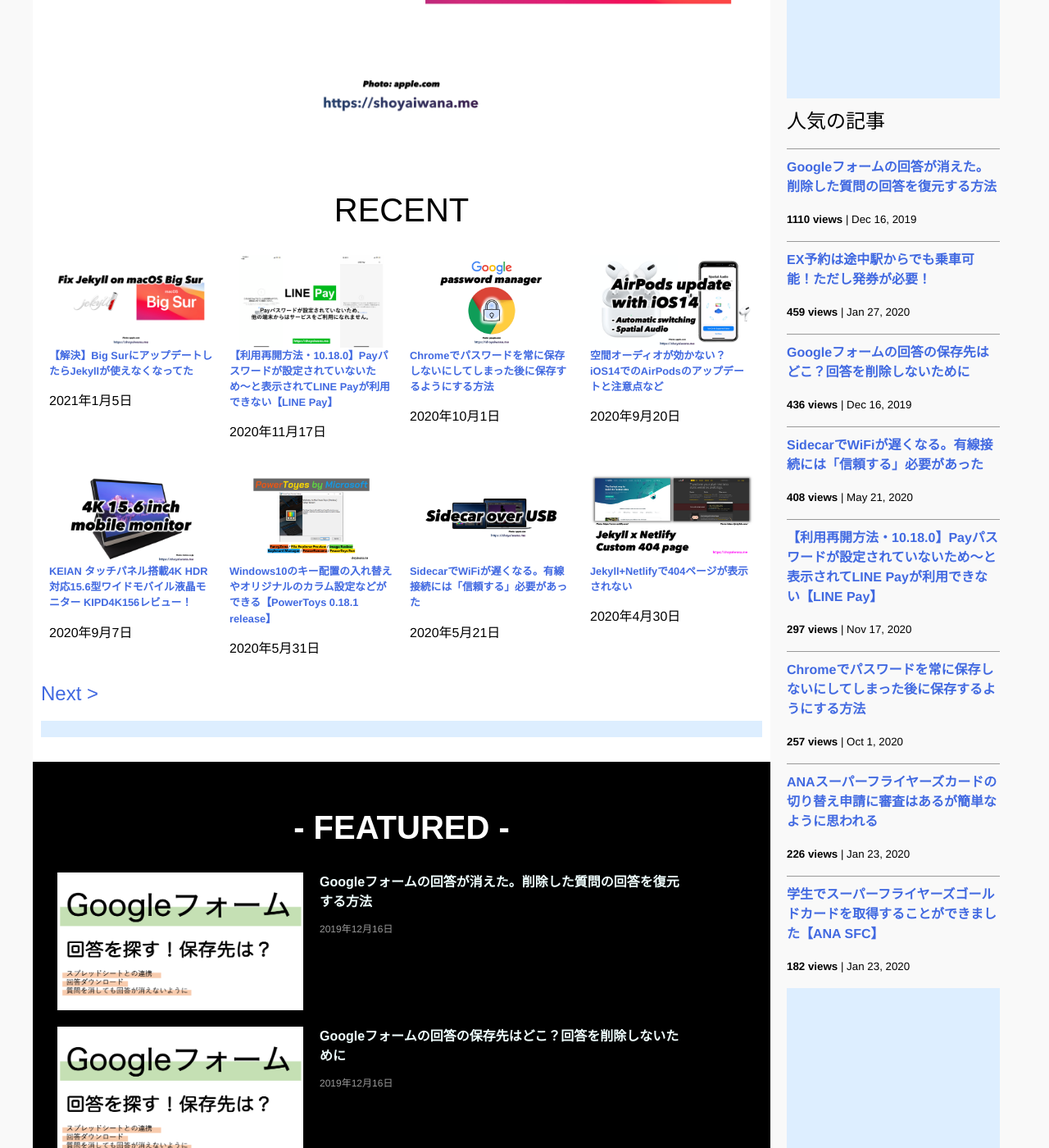
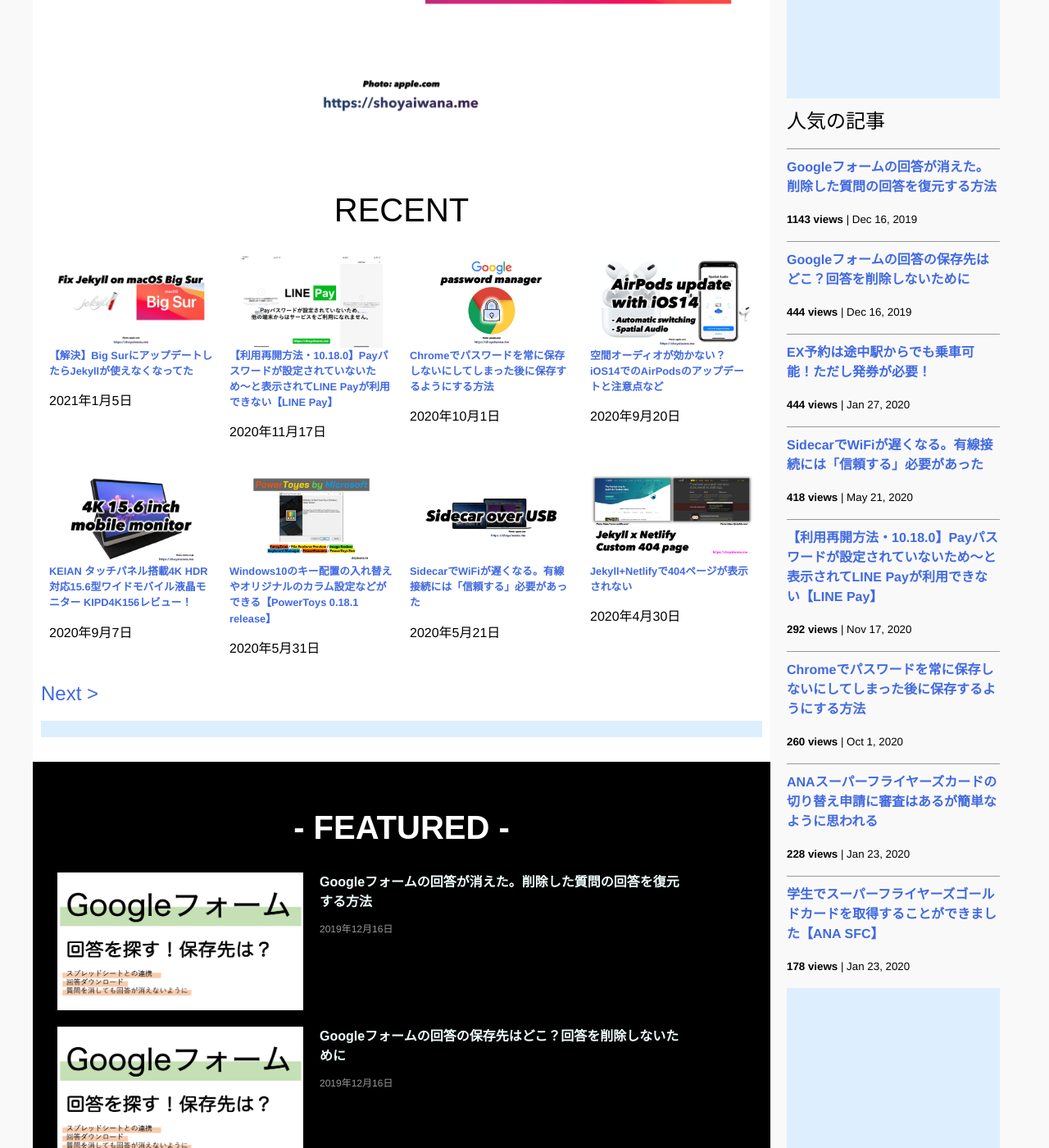
Before and after one commit to iwanaminami/shoyaiwaname, a Jekyll site: the page built from index.markdown, in a window 1280 px wide and 1400 px high, scrolled down 817 px. Shown: the whole window at 82% size. Built offline with Jekyll 4.4.1, drawn with Linux system fonts in a browser that asks for light colours; nearby versions of some CDN libraries; comment, search, counter and statistics services are not loaded.

Commit message:
a new commit message

```diff
--- a/_data/popularposts.yml
+++ b/_data/popularposts.yml
@@ -1,17 +1,17 @@
 side:
-  - view: 1110
+  - view: 1143
     url: /2019/12/16/restore-googleform.html
-  - view: 459
+  - view: 444
+    url: /2019/12/16/googleform-answers.html
+  - view: 444
     url: /2020/01/27/ex-rideontheway.html
-  - view: 436
-    url: /2019/12/16/googleform-answers.html
-  - view: 408
+  - view: 418
     url: /2020/05/21/sidecar-via-cable.html
-  - view: 297
+  - view: 292
     url: /2020/11/17/linepay.html
-  - view: 257
+  - view: 260
     url: /2020/10/01/googlepassword.html
-  - view: 226
+  - view: 228
     url: /2020/01/23/sfc-judge.html
-  - view: 182
+  - view: 178
     url: /2020/01/23/sfcgold.html
```
